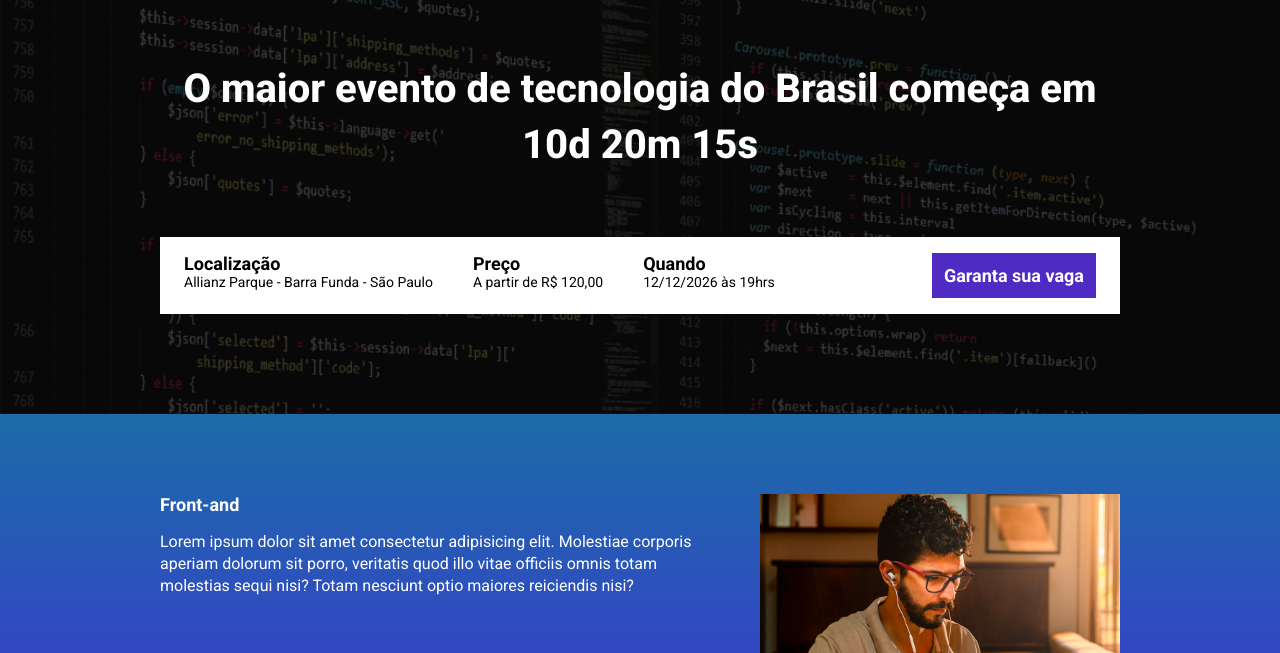
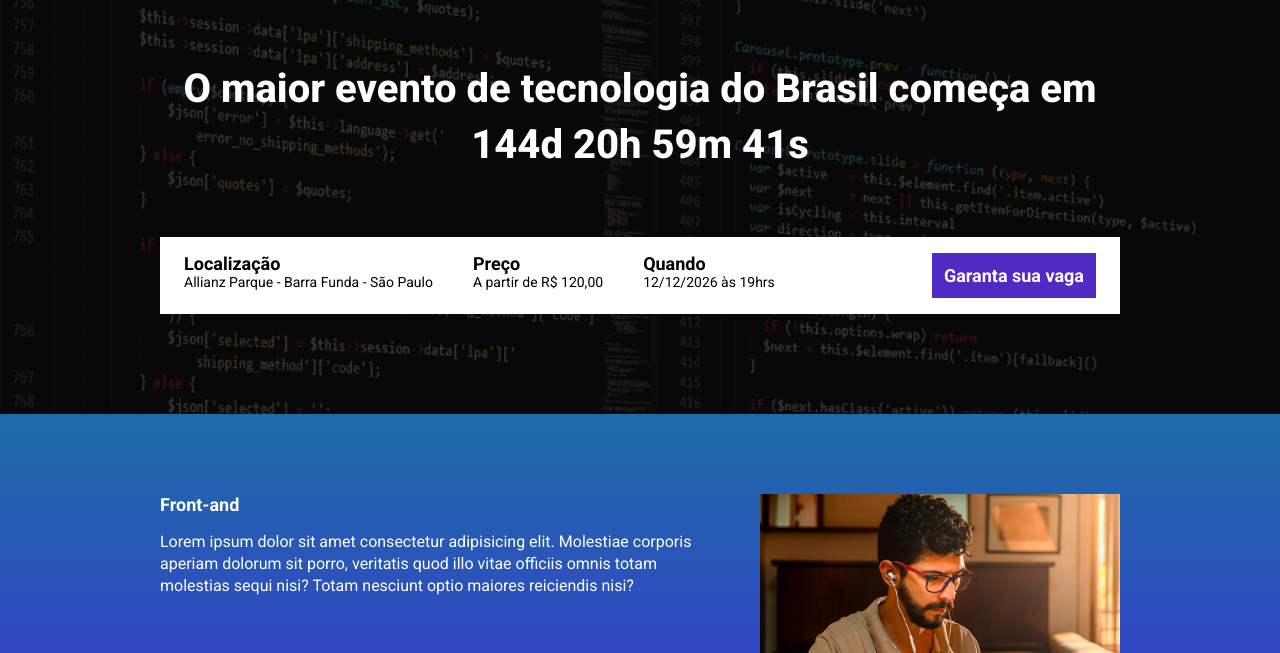
Before and after one commit to Gabrielle-03/ebac_tech_talks, a website built with Parcel: page src/index.html in a window 1280 px wide. Shown: the part 147-800 px from the top of the page. Built offline with nearby package versions, Linux system fonts and the light colour scheme.

Commit message:
criando a contagem regressiva

```diff
--- a/package.json
+++ b/package.json
@@ -4,6 +4,7 @@
   "description": "",
   "scripts": {
     "dev": "parcel src/index.html src/styles/main.scss src/scripts/main.js",
+    "build": "parcel build src/index.html",
     "test": "echo \"Error: no test specified\" && exit 1"
   },
   "keywords": [],
--- a/src/index.html
+++ b/src/index.html
@@ -15,7 +15,7 @@
         <div class="container">
             <img class="hero__logo" src="./images/ebac_logo.svg" alt="EBAC">
             <p class="hero__text">
-                O maior evento de tecnologia do Brasil começa em 10d 20m 15s
+                O maior evento de tecnologia do Brasil começa em <span id="contador"></span>
             </p>
             <div class="infos-bar">
                 <ul class="infos-bar__infos">
--- a/src/scripts/main.js
+++ b/src/scripts/main.js
@@ -1 +1,27 @@
 AOS.init();
+
+const dataDoEvento = new Date("Dec 12, 2026 19:00:00");
+const timeStampDoEvento = dataDoEvento.getTime();
+
+const contaAsHoras = setInterval(function() {
+    const agora = new Date();
+    const timeStampAtual = agora.getTime();
+
+    const distanciaAteOEvento = timeStampDoEvento - timeStampAtual;
+
+    const diaEmMs = 1000 * 60 * 60 * 24;
+    const horaEmMs = 1000 * 60 * 60;
+    const minutoEmMs = 1000 * 60;
+
+    const diasAteOEvento = Math.floor(distanciaAteOEvento / diaEmMs);
+    const horasAteOEvento = Math.floor((distanciaAteOEvento % diaEmMs) / horaEmMs);
+    const minutosAteOEvento = Math.floor((distanciaAteOEvento % horaEmMs) / minutoEmMs);
+    const segundosAteOEvento = Math.floor((distanciaAteOEvento % minutoEmMs) / 1000);
+
+    document.getElementById('contador').innerHTML = `${diasAteOEvento}d ${horasAteOEvento}h ${minutosAteOEvento}m ${segundosAteOEvento}s`;
+
+    if (distanciaAteOEvento < 0){
+        clearInterval(contaAsHoras);
+        document.getElementById('contador').innerHTML = 'Evento expirado';
+    }
+}, 1000);
```
